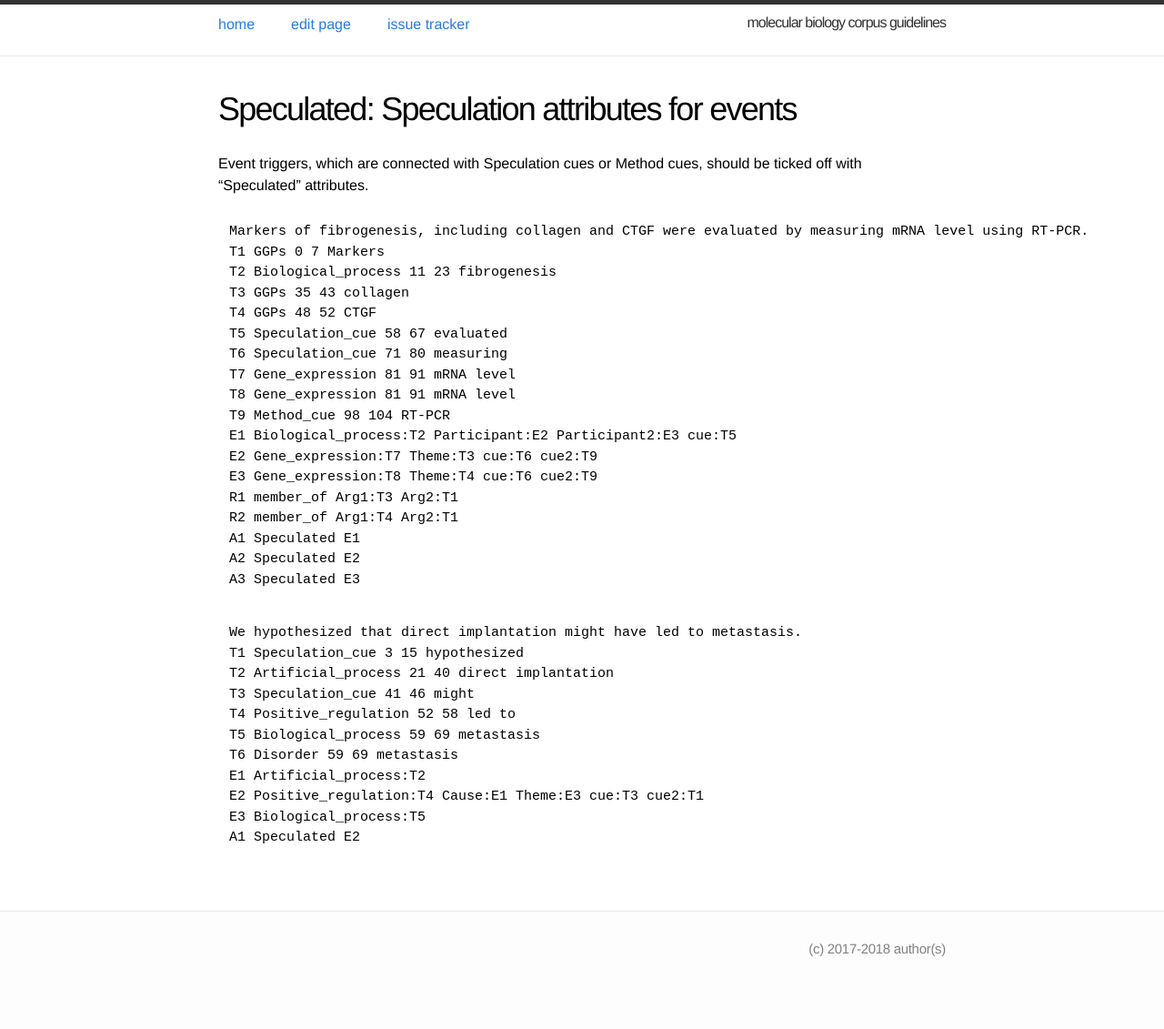
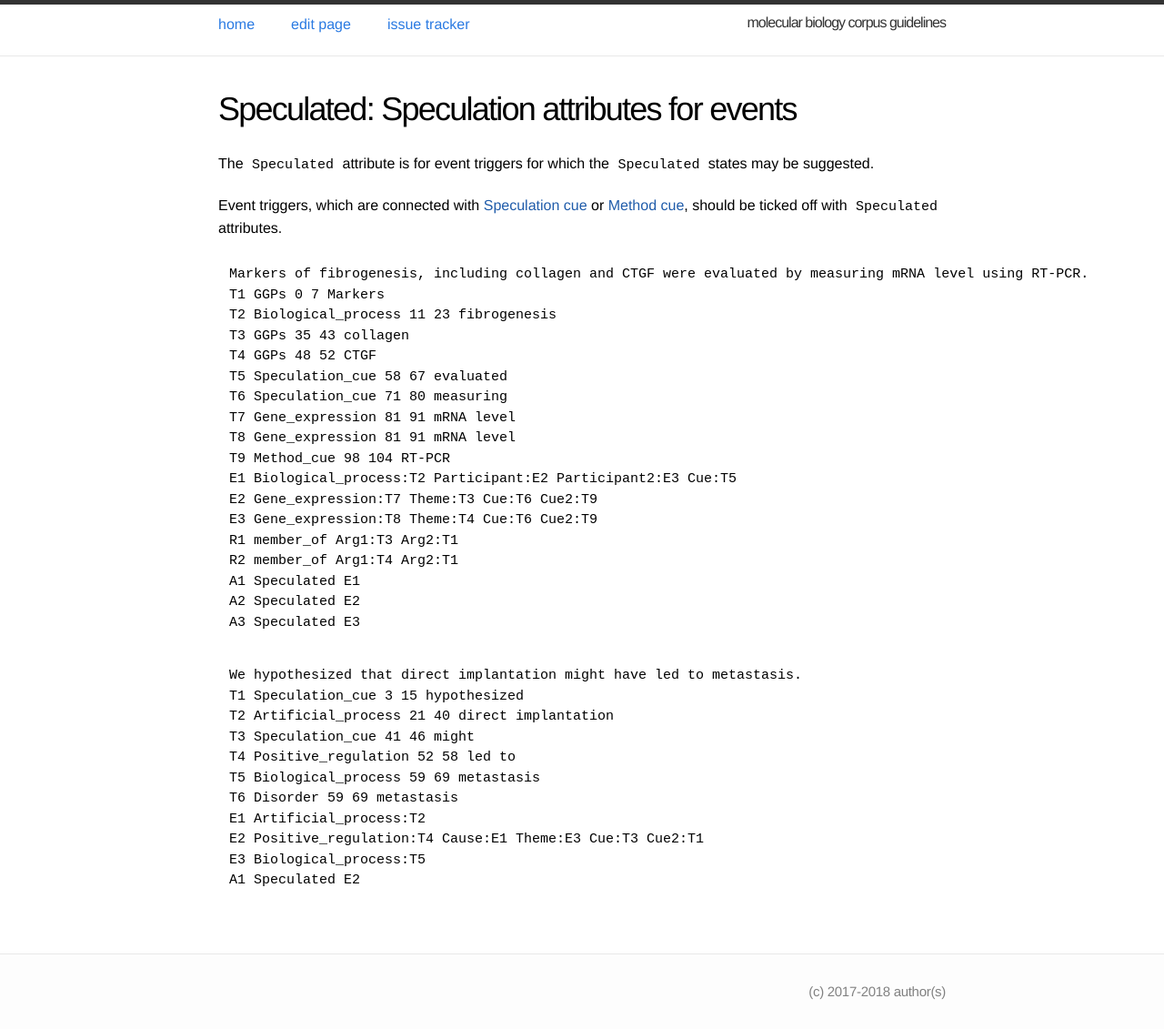
Before and after one commit to ezcatdb/molbiol_lung_corpus-guidelines, a Jekyll site: the page built from _attribute/Speculated.md, in a window 1280 px wide. Shown: the whole page at 91% size. Built offline with Jekyll 4.4.1, drawn with Linux system fonts in a browser that asks for light colours; before the commit the page ends 1084 px from its top, so only the background shows below that.

Commit message:
correction of definition and sample sentence in _attribute/Speculated.md

```diff
--- a/_attribute/Speculated.md
+++ b/_attribute/Speculated.md
@@ -5,7 +5,9 @@ shortdef: "Speculation attributes for events"
 order: 1
 ---
 
-Event triggers, which are connected with Speculation cues or Method cues, should be ticked off with “Speculated” attributes.
+The `Speculated` attribute is for event triggers for which the `Speculated` states may be suggested.
+
+Event triggers, which are connected with  [Speculation cue]() or [Method cue](), should be ticked off with `Speculated` attributes.
 
 ~~~ ann
 Markers of fibrogenesis, including collagen and CTGF were evaluated by measuring mRNA level using RT-PCR.
@@ -18,9 +20,9 @@ T6 Speculation_cue 71 80 measuring
 T7 Gene_expression 81 91 mRNA level
 T8 Gene_expression 81 91 mRNA level
 T9 Method_cue 98 104 RT-PCR
-E1 Biological_process:T2 Participant:E2 Participant2:E3 cue:T5
-E2 Gene_expression:T7 Theme:T3 cue:T6 cue2:T9
-E3 Gene_expression:T8 Theme:T4 cue:T6 cue2:T9
+E1 Biological_process:T2 Participant:E2 Participant2:E3 Cue:T5
+E2 Gene_expression:T7 Theme:T3 Cue:T6 Cue2:T9
+E3 Gene_expression:T8 Theme:T4 Cue:T6 Cue2:T9
 R1 member_of Arg1:T3 Arg2:T1
 R2 member_of Arg1:T4 Arg2:T1
 A1 Speculated E1
@@ -36,7 +38,7 @@ T4 Positive_regulation 52 58 led to
 T5 Biological_process 59 69 metastasis
 T6 Disorder 59 69 metastasis
 E1 Artificial_process:T2
-E2 Positive_regulation:T4 Cause:E1 Theme:E3 cue:T3 cue2:T1
+E2 Positive_regulation:T4 Cause:E1 Theme:E3 Cue:T3 Cue2:T1
 E3 Biological_process:T5
 A1 Speculated E2
 ~~~
```
